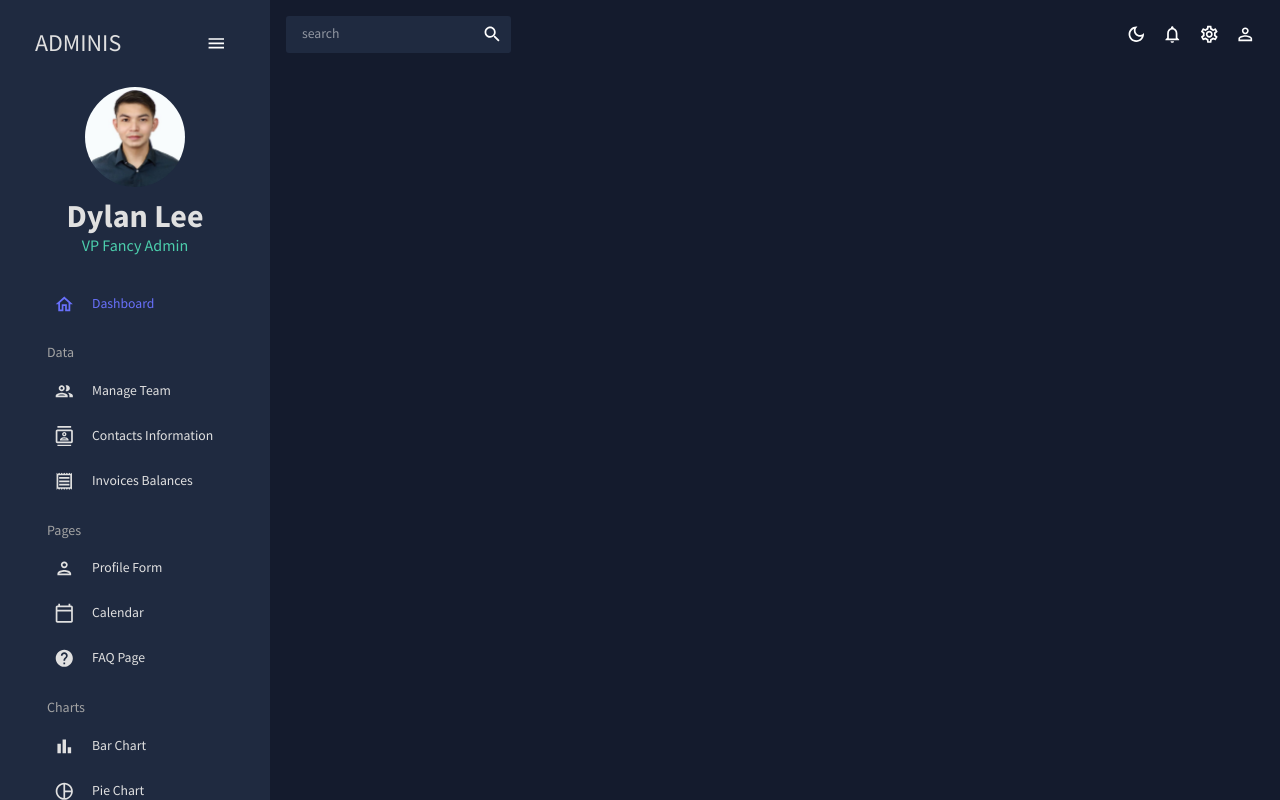
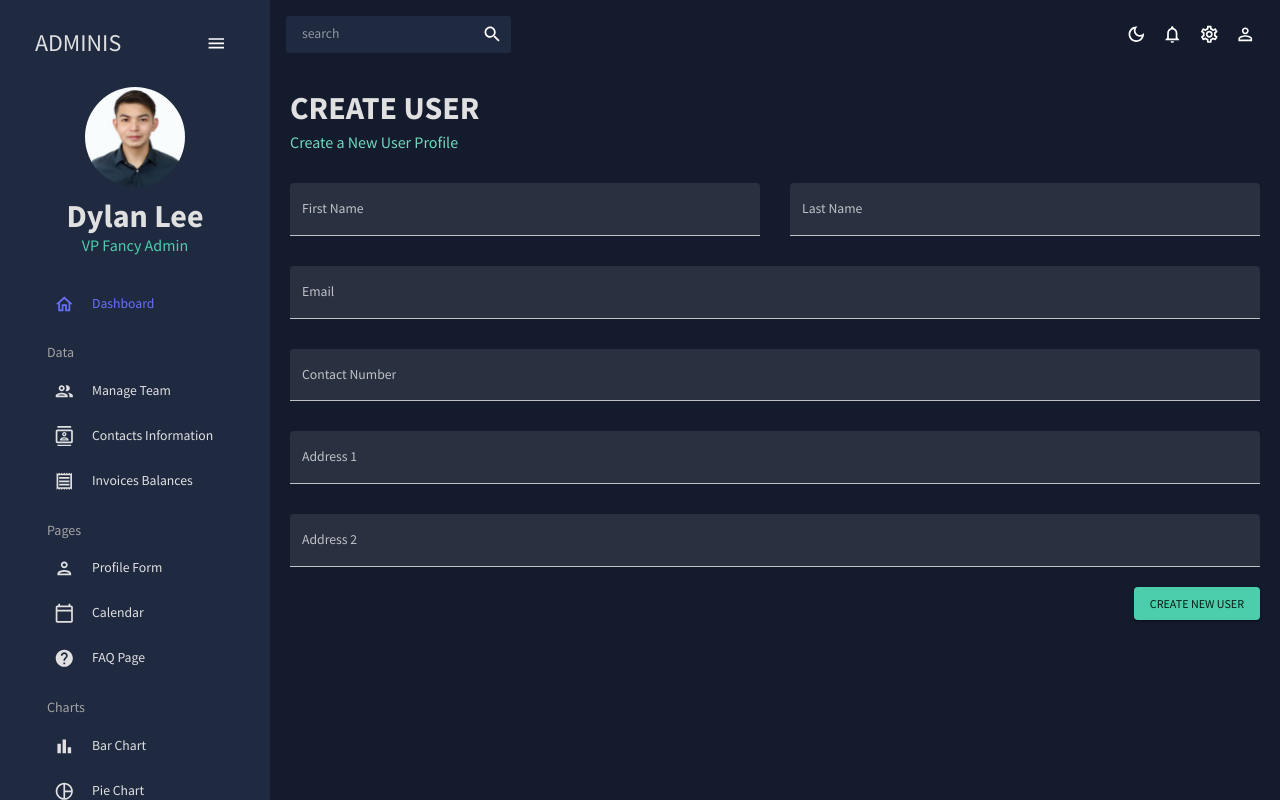
Before and after one commit to DylanLee0918/admin-dashboard, a React (Create React App) app: page /form in a window 1280 px wide. Built offline with nearby package versions, Linux system fonts and the light colour scheme; the HTML template or start-up script is replaced by a standard one.

Commit message:
Added form view

```diff
--- a/src/pages/MainPage.jsx
+++ b/src/pages/MainPage.jsx
@@ -7,8 +7,8 @@
 import Team from '../scenes/team';
 import Contacts from '../scenes/contacts';
 import Invoices from '../scenes/invoices';
+import Form from '../scenes/form';
 // import Bar from '../scenes/bar';
-// import Form from '../scenes/form';
 // import Line from '../scenes/line';
 // import Pie from '../scenes/pie';
 // import FAQ from '../scenes/faq';
@@ -33,7 +33,7 @@
               <Route  path='/team' element={<Team />} />
               <Route  path='/contacts' element={<Contacts />} />
               <Route  path='/invoices' element={<Invoices />} />
-              {/* <Route  path='/form' element={<Form />} /> */}
+              <Route  path='/form' element={<Form />} />
               {/* <Route  path='/bar' element={<Bar />} /> */}
               {/* <Route  path='/pie' element={<Pie />}/> */}
               {/* <Route  path='/line' element={<Line />}/> */}
--- /dev/null
+++ b/src/scenes/form/index.jsx
@@ -0,0 +1,154 @@
+import { Box, Button, TextField } from "@mui/material";
+import { Formik } from "formik";
+import * as yup from "yup";
+import useMediaQuery from "@mui/material/useMediaQuery";
+import Header from "../../components/Header";
+
+const Form = () => {
+  const isNonMobile = useMediaQuery("(min-width:600px)");
+
+  const handleFormSubmit = (values) => {
+    console.log(values);
+  };
+
+  return (
+    <Box m="20px">
+      <Header title="CREATE USER" subtitle="Create a New User Profile" />
+
+      <Formik
+        onSubmit={handleFormSubmit}
+        initialValues={initialValues}
+        validationSchema={checkoutSchema}
+      >
+        {({
+          values,
+          errors,
+          touched,
+          handleBlur,
+          handleChange,
+          handleSubmit,
+        }) => (
+          <form onSubmit={handleSubmit}>
+            <Box
+              display="grid"
+              gap="30px"
+              gridTemplateColumns="repeat(4, minmax(0, 1fr))"
+              sx={{
+                "& > div": { gridColumn: isNonMobile ? undefined : "span 4" },
+              }}
+            >
+              <TextField
+                fullWidth
+                variant="filled"
+                type="text"
+                label="First Name"
+                onBlur={handleBlur}
+                onChange={handleChange}
+                value={values.firstName}
+                name="firstName"
+                error={!!touched.firstName && !!errors.firstName}
+                helperText={touched.firstName && errors.firstName}
+                sx={{ gridColumn: "span 2" }}
+              />
+              <TextField
+                fullWidth
+                variant="filled"
+                type="text"
+                label="Last Name"
+                onBlur={handleBlur}
+                onChange={handleChange}
+                value={values.lastName}
+                name="lastName"
+                error={!!touched.lastName && !!errors.lastName}
+                helperText={touched.lastName && errors.lastName}
+                sx={{ gridColumn: "span 2" }}
+              />
+              <TextField
+                fullWidth
+                variant="filled"
+                type="text"
+                label="Email"
+                onBlur={handleBlur}
+                onChange={handleChange}
+                value={values.email}
+                name="email"
+                error={!!touched.email && !!errors.email}
+                helperText={touched.email && errors.email}
+                sx={{ gridColumn: "span 4" }}
+              />
+              <TextField
+                fullWidth
+                variant="filled"
+                type="text"
+                label="Contact Number"
+                onBlur={handleBlur}
+                onChange={handleChange}
+                value={values.contact}
+                name="contact"
+                error={!!touched.contact && !!errors.contact}
+                helperText={touched.contact && errors.contact}
+                sx={{ gridColumn: "span 4" }}
+              />
+              <TextField
+                fullWidth
+                variant="filled"
+                type="text"
+                label="Address 1"
+                onBlur={handleBlur}
+                onChange={handleChange}
+                value={values.address1}
+                name="address1"
+                error={!!touched.address1 && !!errors.address1}
+                helperText={touched.address1 && errors.address1}
+                sx={{ gridColumn: "span 4" }}
+              />
+              <TextField
+                fullWidth
+                variant="filled"
+                type="text"
+                label="Address 2"
+                onBlur={handleBlur}
+                onChange={handleChange}
+                value={values.address2}
+                name="address2"
+                error={!!touched.address2 && !!errors.address2}
+                helperText={touched.address2 && errors.address2}
+                sx={{ gridColumn: "span 4" }}
+              />
+            </Box>
+            <Box display="flex" justifyContent="end" mt="20px">
+              <Button type="submit" color="secondary" variant="contained">
+                Create New User
+              </Button>
+            </Box>
+          </form>
+        )}
+      </Formik>
+    </Box>
+  );
+};
+
+const phoneRegExp =
+  /^((\+[1-9]{1,4}[ -]?)|(\([0-9]{2,3}\)[ -]?)|([0-9]{2,4})[ -]?)*?[0-9]{3,4}[ -]?[0-9]{3,4}$/;
+
+const checkoutSchema = yup.object().shape({
+  firstName: yup.string().required("required"),
+  lastName: yup.string().required("required"),
+  email: yup.string().email("invalid email").required("required"),
+  contact: yup
+    .string()
+    .matches(phoneRegExp, "Phone number is not valid")
+    .required("required"),
+  address1: yup.string().required("required"),
+  address2: yup.string().required("required"),
+});
+const initialValues = {
+  firstName: "",
+  lastName: "",
+  email: "",
+  contact: "",
+  address1: "",
+  address2: "",
+};
+
+export default Form;
```
